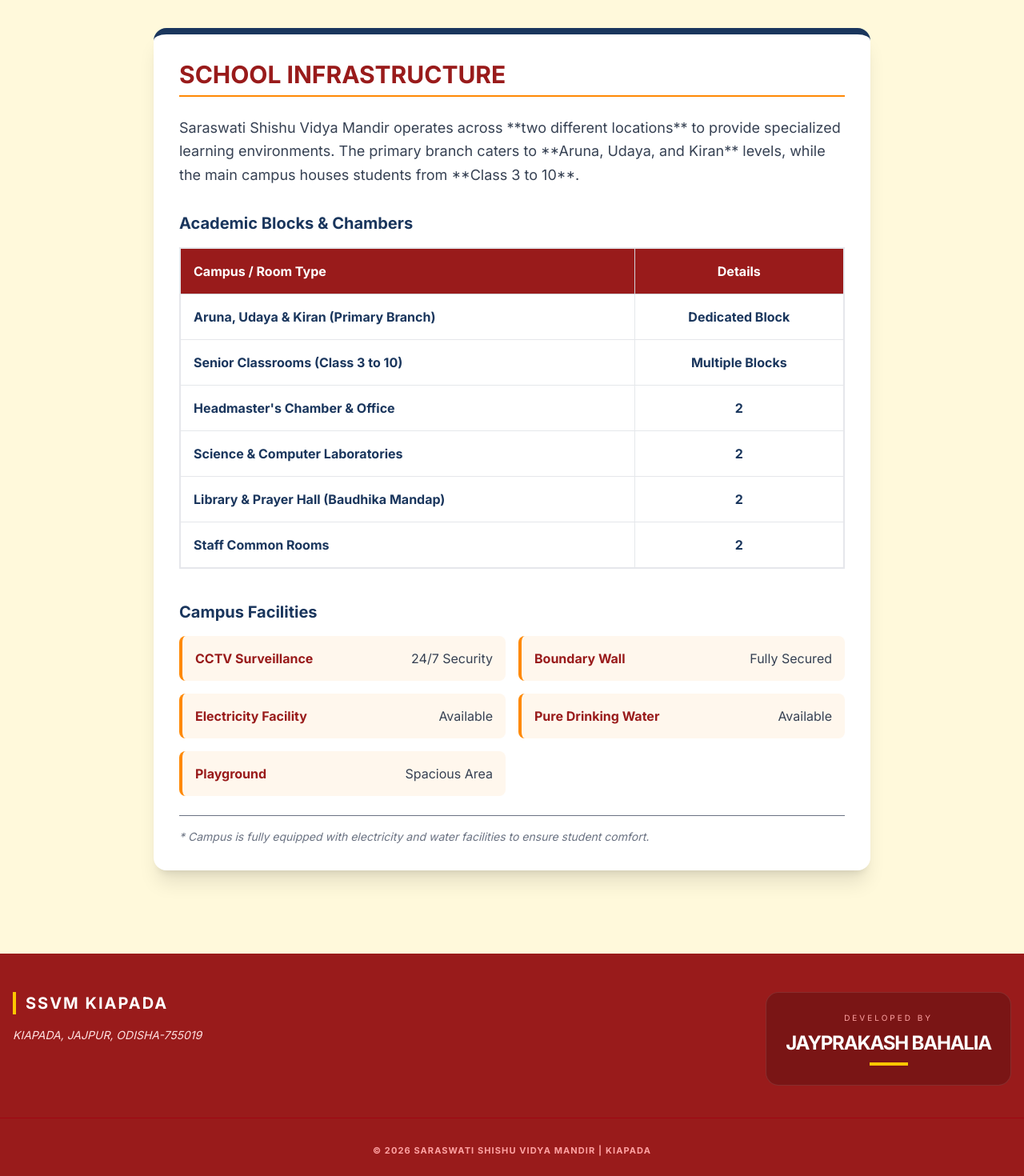
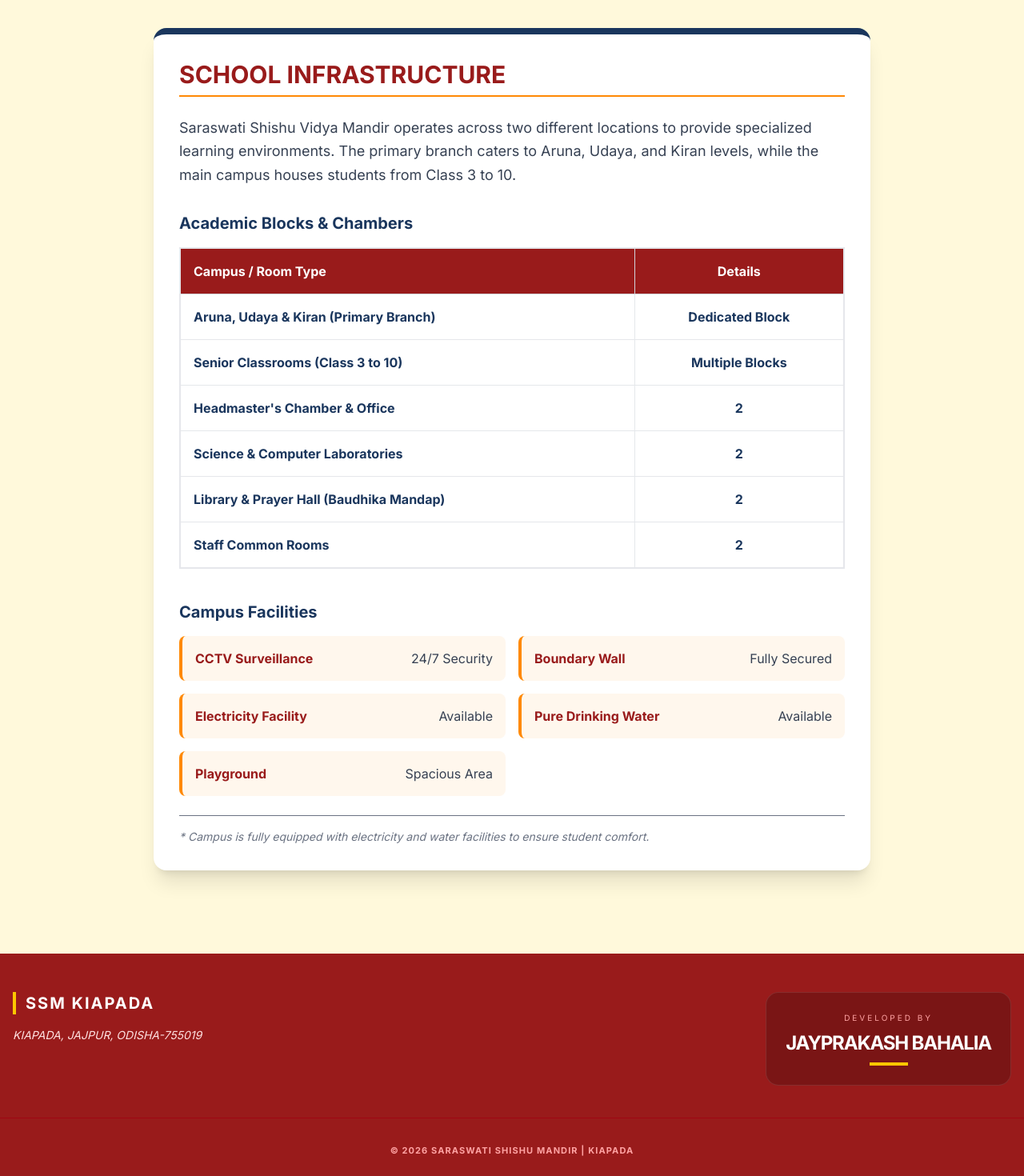
Before and after one commit to jayprakashx/SARASWATI-SHISHU-MANDIR-kiapada-jajpur-, a React (Vite) app: page /infrastructure in a window 1280 px wide. Shown: the part 180-1650 px from the top of the page at 80% size. Built offline with nearby package versions, Linux system fonts and the light colour scheme.

Commit message:
Update infrastructure with dual campus info

```diff
--- a/src/components/Footer.jsx
+++ b/src/components/Footer.jsx
@@ -5,7 +5,7 @@
     <footer className="bg-[#991b1b] text-white pt-12 pb-6 mt-10">
       <div className="max-w-7xl mx-auto px-4 grid grid-cols-1 md:grid-cols-3 gap-10 border-b border-red-800 pb-10">
         <div>
-          <h3 className="text-xl font-bold uppercase tracking-widest border-l-4 border-yellow-400 pl-3 mb-4">SSVM Kiapada</h3>
+          <h3 className="text-xl font-bold uppercase tracking-widest border-l-4 border-yellow-400 pl-3 mb-4">SSM Kiapada</h3>
           <p className="text-sm text-red-100 italic">KIAPADA, JAJPUR, ODISHA-755019</p>
         </div>
         <div className="md:col-span-2 flex flex-col items-center md:items-end justify-center">
@@ -17,7 +17,7 @@
         </div>
       </div>
       <p className="text-center mt-8 text-[11px] text-red-300 uppercase tracking-widest font-bold">
-        © 2026 Saraswati Shishu Vidya Mandir | KIAPADA
+        © 2026 Saraswati Shishu  Mandir | KIAPADA
       </p>
     </footer>
   );
--- a/src/pages/Infrastructure.jsx
+++ b/src/pages/Infrastructure.jsx
@@ -27,7 +27,7 @@
         </h2>
 
         <p className="text-lg text-gray-700 mb-8 leading-relaxed">
-          Saraswati Shishu Vidya Mandir operates across **two different locations** to provide specialized learning environments. The primary branch caters to **Aruna, Udaya, and Kiran** levels, while the main campus houses students from **Class 3 to 10**.
+          Saraswati Shishu Vidya Mandir operates across two different locations to provide specialized learning environments. The primary branch caters to Aruna, Udaya, and Kiran levels, while the main campus houses students from Class 3 to 10.
         </p>
 
         {/* Room/Campus Distribution */}
```
